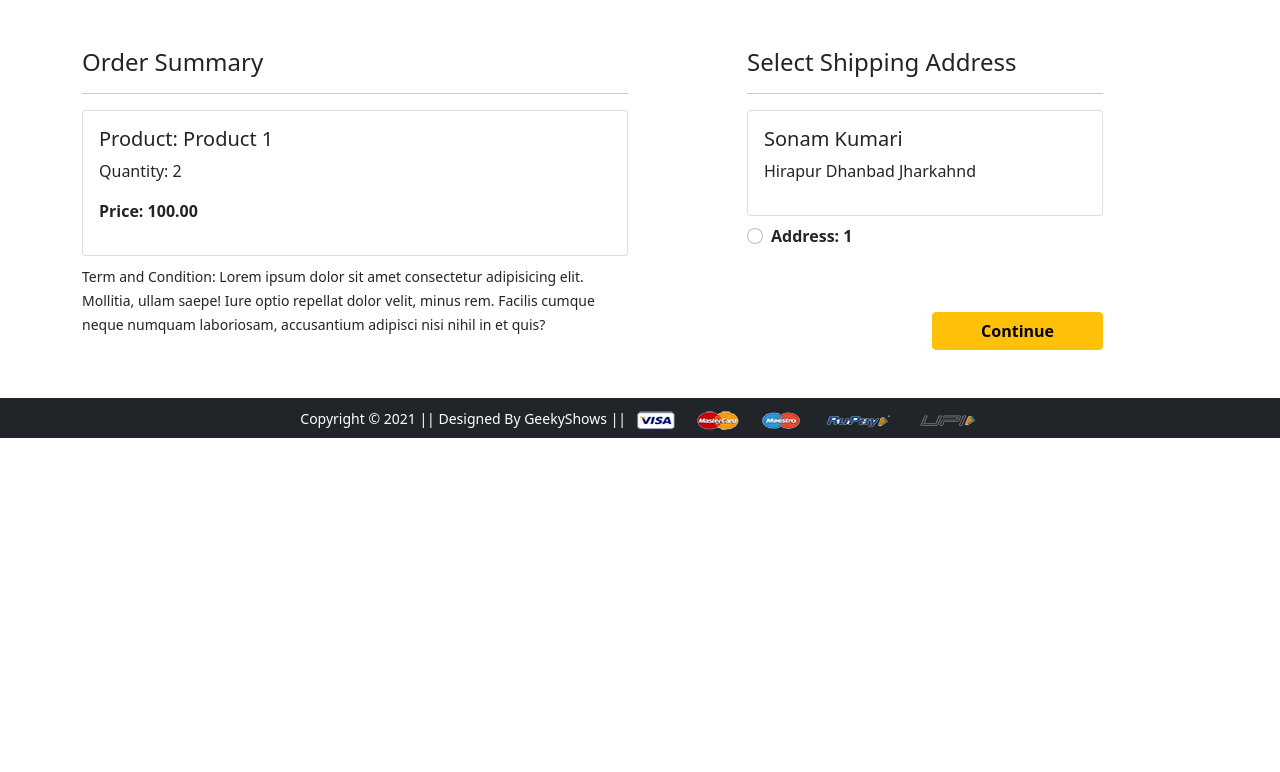
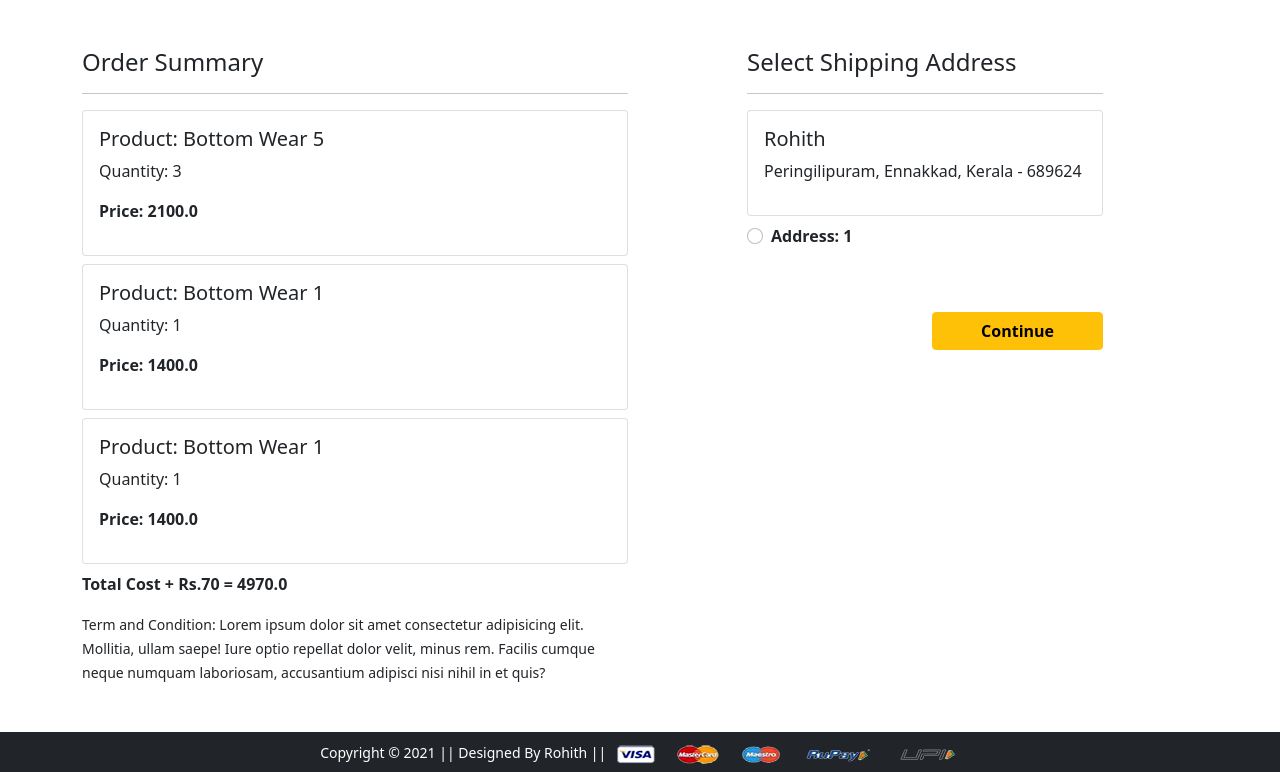
Before and after one commit to aorohith/shop, a Django app: page /checkout/ in a window 1280 px wide. Shown: the part 56-828 px from the top of the page. Before the commit the page ends 494 px from the top, so only its background shows below. Run offline with Django 3.2, Linux system fonts and the light colour scheme; a user stored in the database is signed in; data comes from the database, SQL or seed files in the repository; both versions use the stored data as it was after the commit; some libraries are stand-ins or nearby versions.

Commit message:
checkout page product list with amount completed

```diff
--- a/app/models.py
+++ b/app/models.py
@@ -72,8 +72,8 @@ class Product(models.Model):
     product_image = models.ImageField(upload_to='producting')
 
 
-def __str__(self):
-    return str(self.id)
+    def __str__(self):
+        return str(self.id)
 
 
 class Cart(models.Model):
@@ -81,8 +81,12 @@ class Cart(models.Model):
     product = models.ForeignKey(Product, on_delete=models.CASCADE)
     quantity = models.PositiveBigIntegerField(default=1)
 
-def __str__(self):
-    return str(self.id)
+    def __str__(self):
+        return str(self.id)
+
+    @property
+    def total_cost(self):
+        return self.quantity * self.product.discounted_price
 
 STATUS_CHOICES = (
     ('Accepted',"Accepted"),
--- a/app/templates/app/base.html
+++ b/app/templates/app/base.html
@@ -92,7 +92,7 @@
 
     <!-- Start Footer -->
     <footer class="container-fluid bg-dark text-center p-2 mt-5">
-        <small class="text-white">Copyright &copy; 2021 || Designed By GeekyShows || </small>
+        <small class="text-white">Copyright &copy; 2021 || Designed By Rohith || </small>
         <img src="{% static 'app/images/payment.png' %}" alt="" srcset="" class="img-fluid" height="2px">
     </footer>
     <!-- End Footer -->
--- a/app/templates/app/checkout.html
+++ b/app/templates/app/checkout.html
@@ -7,30 +7,37 @@
     <div class="col-sm-6">
       <h4>Order Summary</h4>
       <hr>
+      {% for item in cart_items %}
       <div class="card mb-2">
         <div class="card-body">
-          <h5>Product: Product 1</h5>
-          <p>Quantity: 2</p>
-          <p class="fw-bold">Price: 100.00</p>
+          <h5>Product: {{item.product.title}}</h5>
+          <p>Quantity: {{item.quantity}}</p>
+          <p class="fw-bold">Price: {{item.total_cost}}</p>
         </div>
       </div>
-    <small>Term and Condition: Lorem ipsum dolor sit amet consectetur adipisicing elit. Mollitia, ullam saepe! Iure optio repellat dolor velit, minus rem. Facilis cumque neque numquam laboriosam, accusantium adipisci nisi nihil in et quis?</small>
+      {% endfor %}
+      <p class="fw-bold">Total Cost + Rs.70 = {{totalamount}}</p>
+      <small>Term and Condition: Lorem ipsum dolor sit amet consectetur adipisicing elit. Mollitia, ullam saepe! Iure
+        optio repellat dolor velit, minus rem. Facilis cumque neque numquam laboriosam, accusantium adipisci nisi nihil
+        in et quis?</small>
     </div>
     <div class="col-sm-4 offset-sm-1">
       <h4>Select Shipping Address</h4>
       <hr>
       <form action="">
+        {% for ad in add %}
         <div class="card">
           <div class="card-body">
-        <h5>Sonam Kumari</h5>
-        <p>Hirapur Dhanbad Jharkahnd</p>
+            <h5>{{ad.name}}</h5>
+            <p>{{ad.locality}}, {{ad.city}}, {{ad.state}} - {{ad.zipcode}}</p>
           </div>
         </div>
         <div class="form-check mt-2 mb-5">
           <input class="form-check-input" type="radio" value="">
           <label class="form-check-label fw-bold" for="">
-            Address: 1 </label>
+            Address: {{forloop.counter}} </label>
         </div>
+        {% endfor %}
         <div class="text-end">
           <button type="submit" class="btn btn-warning mt-3 px-5 fw-bold">Continue</button>
         </div>
--- a/app/views.py
+++ b/app/views.py
@@ -157,7 +157,19 @@ class CustRegView(View):
 
 
 def checkout(request):
- return render(request, 'app/checkout.html')
+    user = request.user
+    add = Customer.objects.filter(user=user)
+    cart_items = Cart.objects.filter(user=user)
+    amount = 0.0
+    shipping_amount = 70.0
+    cart_product = [p for p in Cart.objects.all() if p.user == request.user ]
+    if cart_product:
+        for p in cart_product:
+            tempamount = (p.quantity * p.product.discounted_price)
+            amount += tempamount
+        totalamount = amount + shipping_amount
+    content = {'add':add, 'totalamount':totalamount,'cart_items':cart_items}
+    return render(request, 'app/checkout.html', content)
 
 class ProfileView(View):
     def get(self,request):
```
Also changed, not shown: db.sqlite3. Lines whose indentation alone changed are shown as unchanged.
